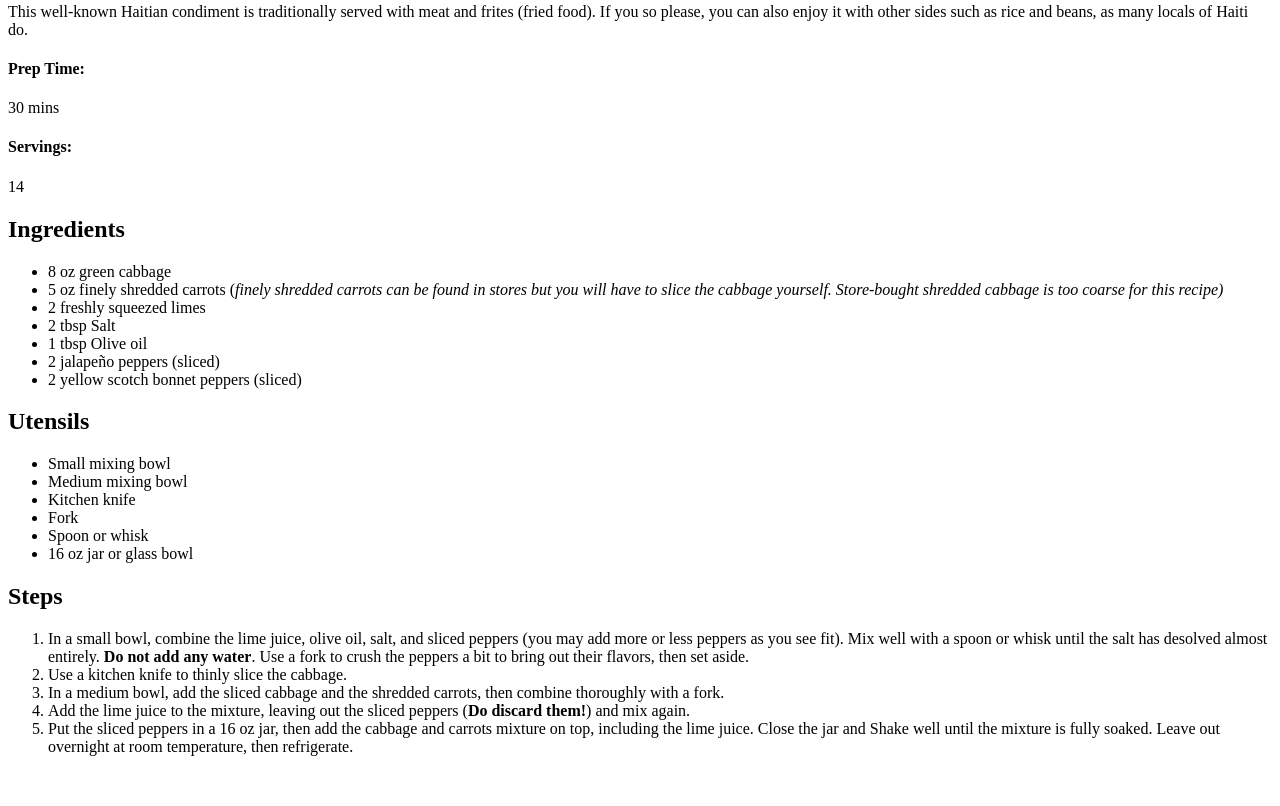
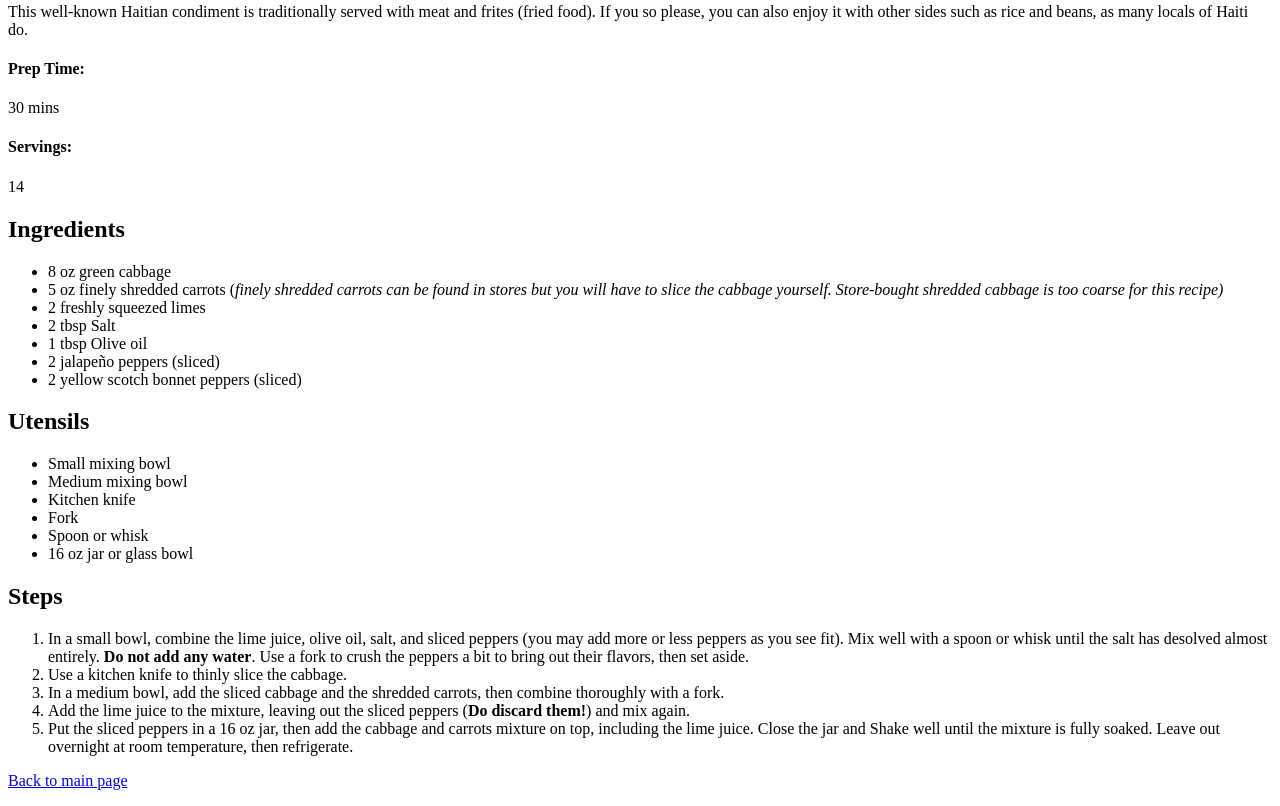
Before and after one commit to ERHolguin/OP_odin-recipes, a plain HTML site: page recipes/pikliz.html in a window 1280 px wide. Shown: the part 349-1155 px from the top of the page. Before the commit the page ends 1121 px from the top, so only its background shows below. Drawn offline with Linux system fonts and the light colour scheme.

Commit message:
Recove Changes from Old Machine

```diff
--- a/recipes/pikliz.html
+++ b/recipes/pikliz.html
@@ -84,6 +84,10 @@
             </ol>
         </p>
 
+        <p>
+            <a href="../index.html">Back to main page</a>
+        </p>
+
     </body>
 
 </html>
```
